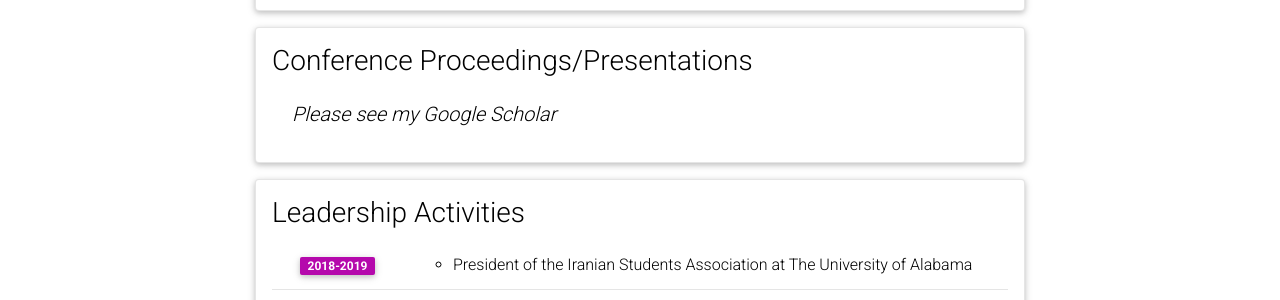
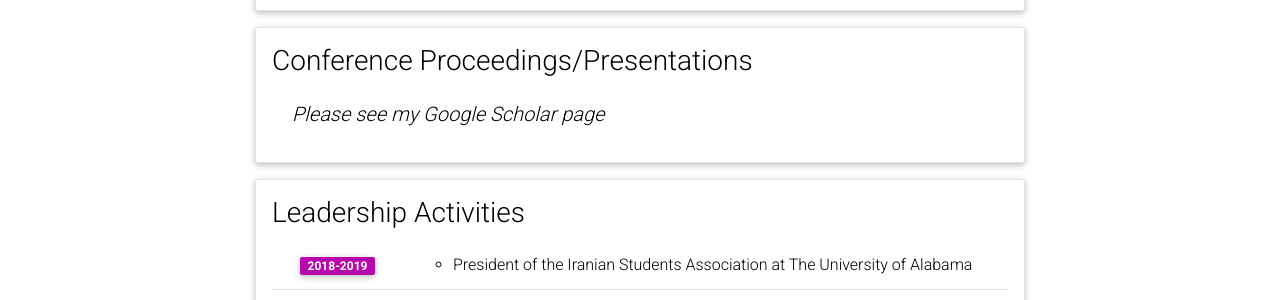
Before and after one commit to Pabbaszadeh/Pabbaszadeh.github.io, a Jekyll site: the page built from _pages/cv.md, in a window 1280 px wide and 900 px high, scrolled down 3741 px. Shown: the part 218-518 px from the top of the window. Built offline with Jekyll 4.4.1, drawn with Linux system fonts in a browser that asks for light colours; comment, search, counter and statistics services are not loaded; a style sheet for code colours, icons or effects is not loaded.

Commit message:
Update cv.yml

```diff
--- a/_data/cv.yml
+++ b/_data/cv.yml
@@ -167,7 +167,7 @@
 - title: Conference Proceedings/Presentations
   type: nested_list
   contents:
-    - title: Please see my Google Scholar
+    - title: Please see my Google Scholar page
       items:
 
 - title: Leadership Activities
```
